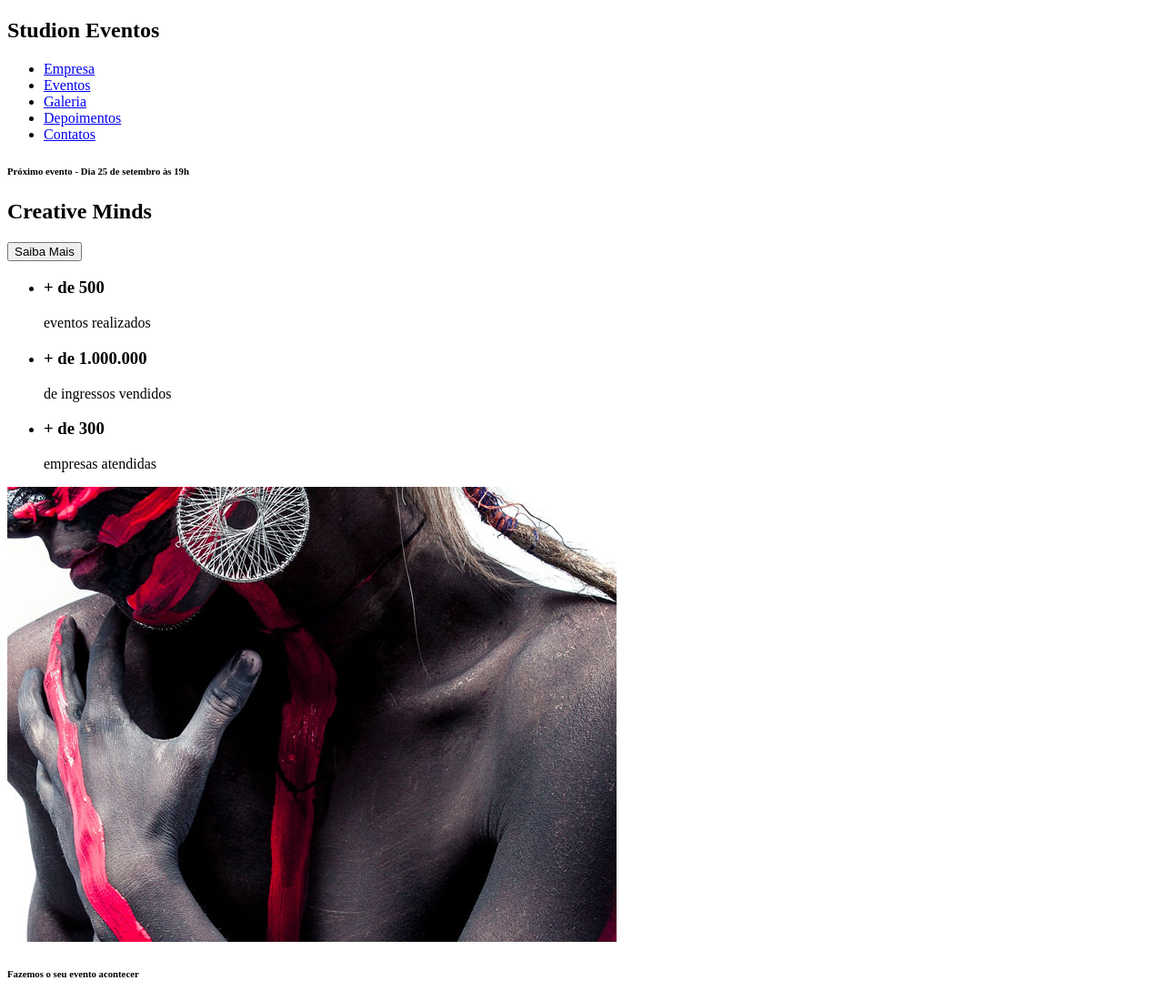
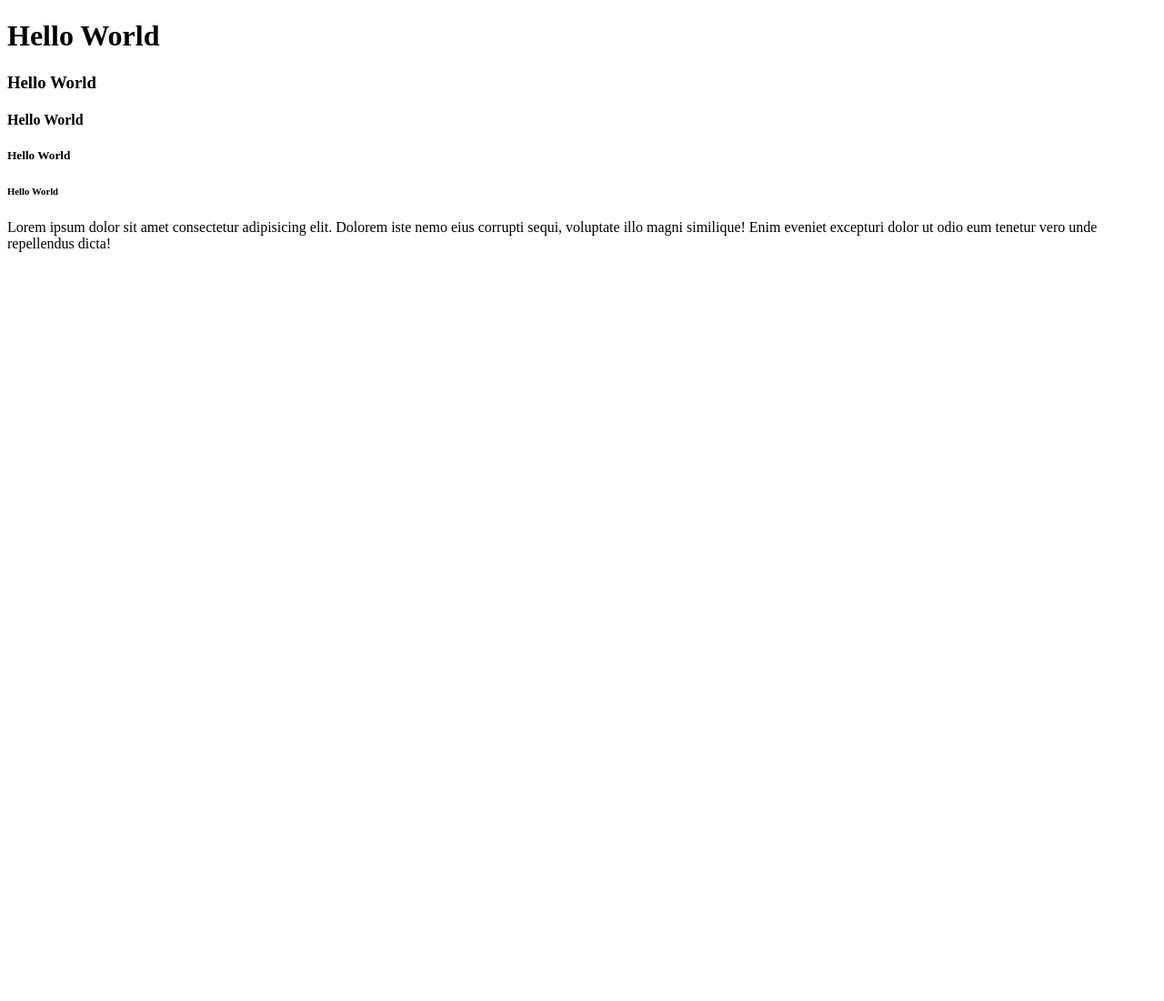
Before and after one commit to thcfreitas/studion, a website: page src/index.html in a window 1280 px wide. Shown: the top 1100 px of the page at 91% size. After the commit the page ends 800 px from the top, so only its background shows below. Drawn offline with Linux system fonts and the light colour scheme.

Commit message:
feat(index): created the index.html boilerplate

```diff
--- a/src/index.html
+++ b/src/index.html
@@ -1,113 +1,19 @@
 <!DOCTYPE html>
 <html lang="pt-BR">
- <head>
-    <meta charset="UTF-8">
+    <head>
+        <meta charset="UTF-8">
     <meta name="viewport" content="width=device-width, initial-scale=1.0">
     <title>Studion</title>
-</head>
+    </head>
+    <body>
+        <h1>Hello World</h1>
+        <h3>Hello World</h3>
+        <h4>Hello World</h4>
+        <h5>Hello World</h5>
+        <h6>Hello World</h6>
+        <p>Lorem ipsum dolor sit amet consectetur adipisicing elit. Dolorem iste nemo eius corrupti sequi, voluptate illo magni similique! Enim eveniet excepturi dolor ut odio eum tenetur vero unde repellendus dicta!</p>
+    </body>
+    <footer>
 
-<body>
-    <nav>
-        <h1>Studi<span>on</span>
-            <span>Eventos</span>
-        </h1>
-        <ul>
-            <li>
-                <a href="#empresa">
-                    Empresa
-                </a>
-            </li>
-            <li>
-                <a href="#eventos">
-                    Eventos
-                </a>
-            </li>
-            <li>
-                <a href="#galeria">
-                    Galeria
-                </a>
-            </li>
-            <li>
-                <a href="#depoimentos">
-                    Depoimentos
-                </a>
-            </li>
-            <li>
-                <a href="#contatos">
-                    Contatos
-                </a>
-            </li>
-        </ul>
-    </nav>
-
-    <header>
-     <div id="slider">
-      <div class="slide">
-        <h6><span>Próximo evento</span> - Dia 25 de setembro às 19h</h6>
-        <h2><span>Creative</span> Minds</h2>
-        <button>Saiba Mais</button>
-      </div>
-    </div>
-    </header>
-
-    <main>
-        <section>
-            <ul>
-                <li><h3>+ de 500 </h3>
-                    eventos realizados
-                </li>
-                <li><h3>+ de 1.000.000 </h3>
-                    de ingressos vendidos
-                </li>
-                <li><h3>+ de 300 </h3>
-                    empresas atendidas
-                </li>
-            </ul>
-        </section>
-
-        <section>
-            <div>
-                <img src="./images/institutional.jpg" />
-                <h6>Fazemos o seu evento acontecer</h6>
-                <h4>Lorem ipsum dolor sit amet consectetur adipisicing elit.</h4>
-                <p>
-                    Lorem, ipsum dolor sit amet consectetur adipisicing elit.
-                    Minima porro, magnam labore provident repudiandae vitae ut assumenda
-                    laboriosam praesentium sapiente quo sint quis, nemo necessitatibus quae
-                    officiis earum beatae.
-                </p>
-                <button>Saiba Mais</button>
-            </div>
-        </section>
-
-        <section>
-            <div>
-                <h6>
-                Você informa a temática e nós planejamos um evento com tecnologia e
-                </h6>
-                <h2><span>Muito+ </span>Diversão</h2>
-                <button>Fazer cotação</button>
-            </div>
-        </section>
-
-    </main>
-
-    <footer>
-        <h2>Studi<span>on</span><span>Eventos</span></h2>
-        <form>
-            <label>receba news e promoções</label>
-            <input type="email" placeholder="email" />
-            <button type="submit">Enviar</button>
-        </form>
-        <ul>
-            <li><a href="https://facebook.com/" target="_blank">Facebook</a></li>
-            <li><a href="https://twitter.com/" target="_blank">Twitter</a></li>
-            <li><a href="https://youtube.com/" target="_blank">Youtube</a></li>
-        </ul>
-        <hr />
-        <p>
-            <small>Studi<span>ON</span> - Todos os direitos reservados.</small>
-        </p>
     </footer>
-</body>
 </html>
--- /dev/null
+++ b/src/style.css
@@ -0,0 +1,5 @@
+@import url('https://fonts.googleapis.com/css2?family=Montserrat:wght@400;700&display=swap');
+
+html {
+    font-family: 'Montserrat', sans-serif;
+}
```
Also changed, not shown: 1 other file.
